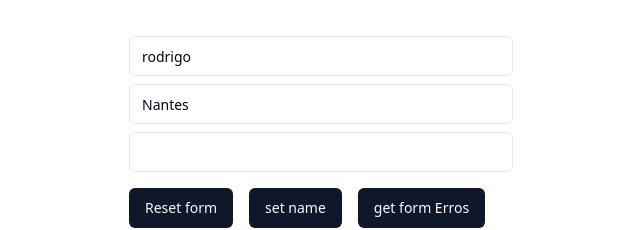
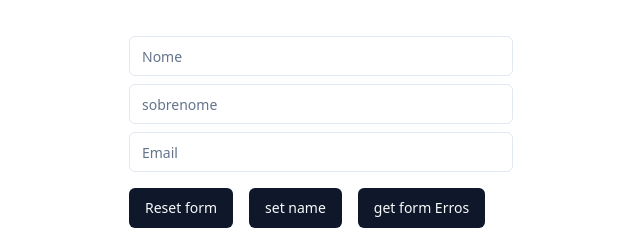
Before and after one commit to rodrigosnantes/frac-ui, a React (Vite) app: page / in a window 1280 px wide. Shown: the top 230 px of the page, without its empty margins (319-959 px from the left). Built offline with nearby package versions, Linux system fonts and the light colour scheme.

Commit message:
control is not required

```diff
--- a/package.json
+++ b/package.json
@@ -1,6 +1,6 @@
 {
   "name": "frac-ui",
-  "version": "1.4.18",
+  "version": "1.4.19",
   "main": "dist/frac-ui.umd.js",
   "module": "dist/frac-ui.es.js",
   "types": "dist/index.d.ts",
--- a/src/App.jsx
+++ b/src/App.jsx
@@ -13,7 +13,7 @@ export default function App() {
     <Form
       validationMode="onChange"
       onSubmit={handleSubmit}
-      defaultValues={{ name: 'rodrigo', sobrenome: 'Nantes' }}
+      // defaultValues={{ name: 'rodrigo', sobrenome: 'Nantes' }}
     >
       <FormContent />
     </Form>
@@ -51,19 +51,19 @@ function FormContent() {
         <div className="gap-2 flex flex-col">
           <Input
             name="name"
-            label="Nome"
+            placeholder='Nome'
             rules={{ required: 'Campo Obrigatório' }}
           />
 
           <Input
             name="sobrenome"
-            label="sobrenome"
+            placeholder='sobrenome'
             rules={{ required: 'Campo Obrigatório' }}
           />
 
           <Input
             name="email"
-            label="Email"
+            placeholder="Email"
             rules={{ required: 'Campo Obrigatório' }}
           />
         </div>
--- a/src/components/ui/input.tsx
+++ b/src/components/ui/input.tsx
@@ -33,7 +33,7 @@ const Input = React.forwardRef<
   HTMLInputElement,
   InputProps & {
     name: string;
-    control: any;
+    control?: any;
     rules?: RegisterOptions;
   }
 >(({ className, control, type, rules, ...props }, ref) => {
@@ -44,7 +44,7 @@ const Input = React.forwardRef<
       rules={rules}
       render={({ field, fieldState: { error } }) => {
         return (
-          <div>
+          <React.Fragment>
             <InputModel
               {...field}
               {...props}
@@ -55,7 +55,7 @@ const Input = React.forwardRef<
             {error && (
               <Label className="text-error text-xs">{error.message}</Label>
             )}
-          </div>
+          </React.Fragment>
         );
       }}
     />
```
